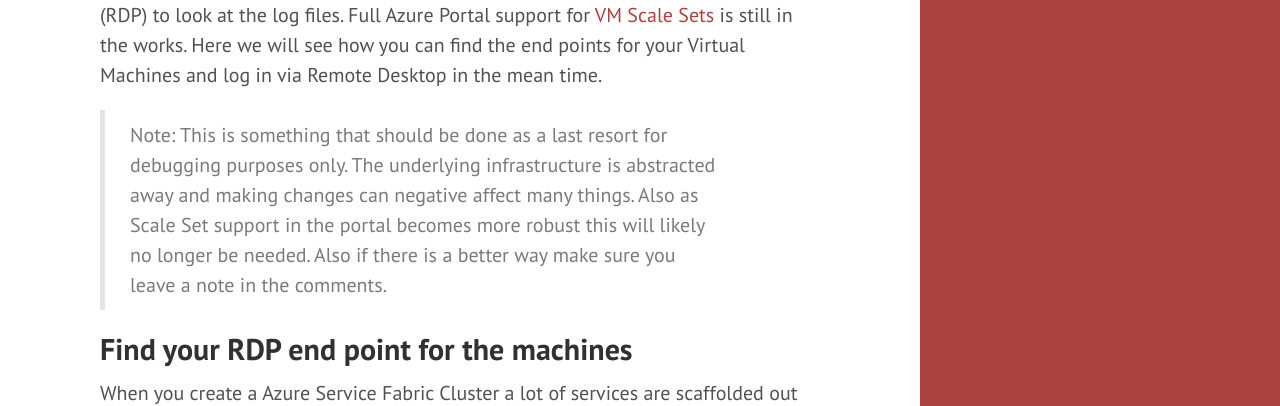
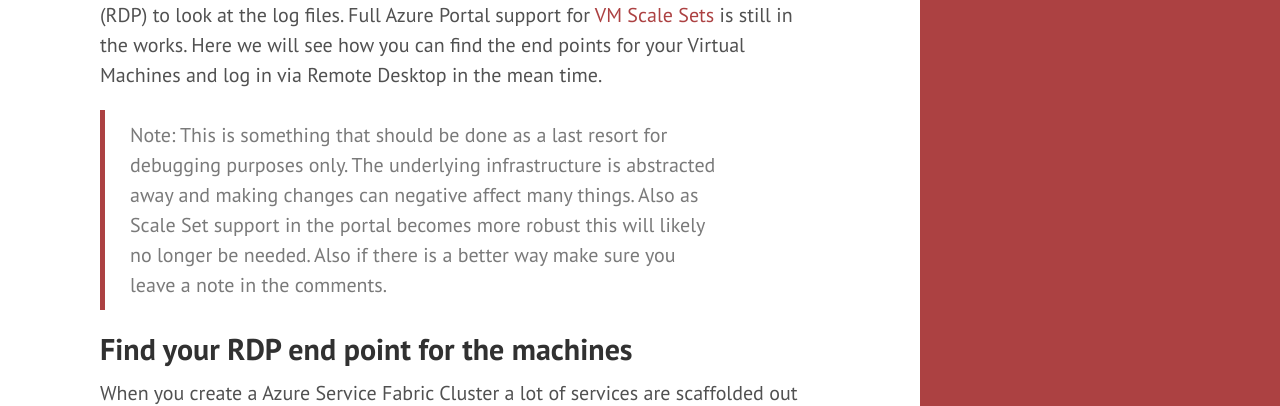
Before and after one commit to jsturtevant/jsturtevant.github.io, a Jekyll site: the page built from index.html, in a window 1280 px wide and 1400 px high, scrolled down 390 px. Shown: the part 150-556 px from the top of the window. Built offline with Jekyll 4.4.1, drawn with Linux system fonts in a browser that asks for light colours; nearby versions of some CDN libraries; the list of posts is cut into pages by our own code.

Commit message:
updated to draw more attention to notes.

```diff
--- a/public/css/site.css
+++ b/public/css/site.css
@@ -104,3 +104,7 @@ footer {
   border-radius: 5px;
   padding: 5px
 }
+
+blockquote {
+  border-left-color:  #ac4142;
+}
```
